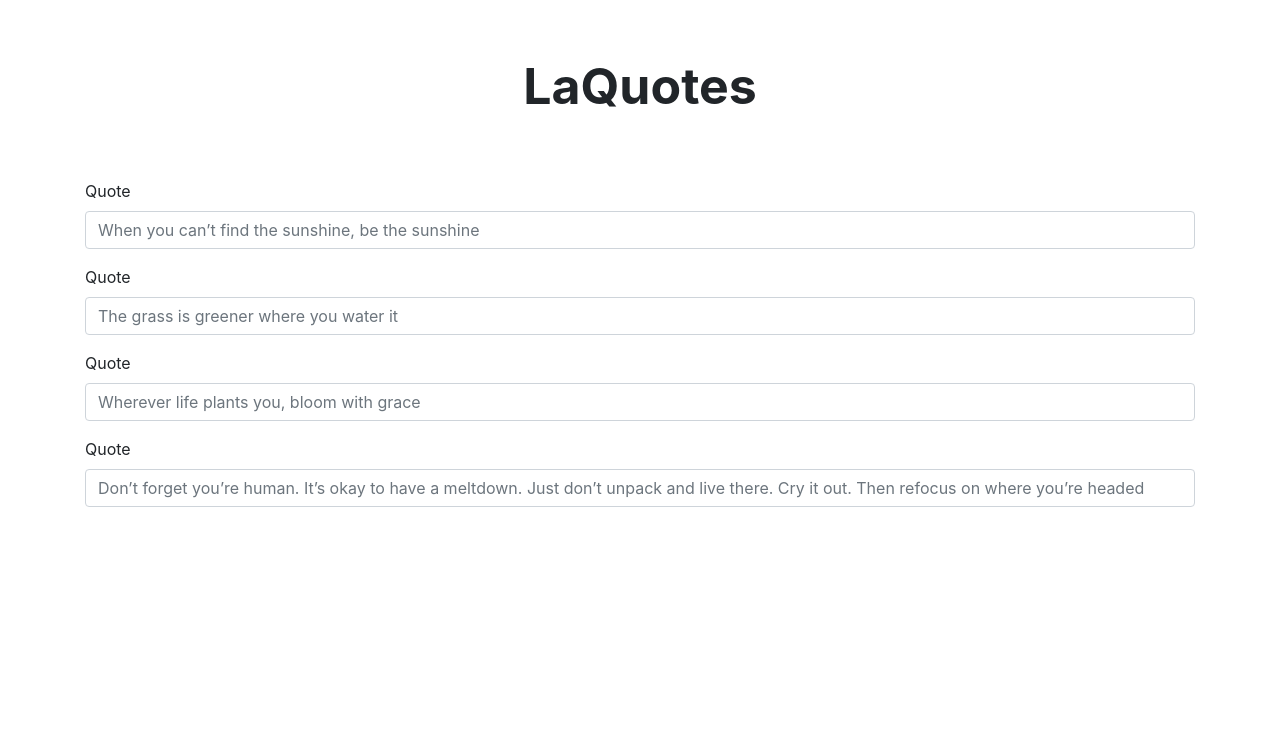
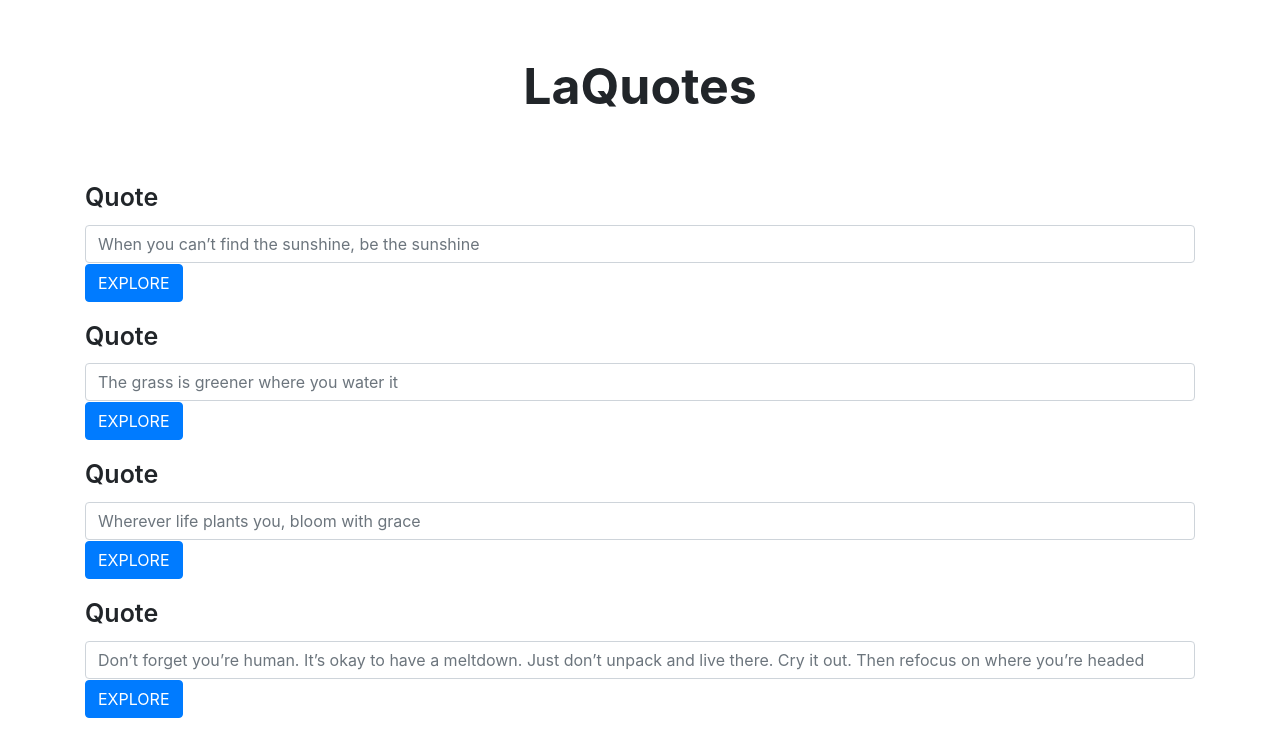
Before and after one commit to loisemuthoni/quote, an Angular app: page / in a window 1280 px wide. Shown: the top 756 px of the page. Built offline with nearby package versions, Linux system fonts and the light colour scheme.

Commit message:
added an explore button

```diff
--- a/src/app/app.component.css
+++ b/src/app/app.component.css
@@ -4,3 +4,8 @@ h1 {
     padding: 5%;
     font-size: 50px;
 }
+
+form {
+    font-size: 25px;
+    font-weight: 600;
+}
--- a/src/app/app.component.html
+++ b/src/app/app.component.html
@@ -10,18 +10,22 @@
             <div class="form-group">
                 <label for="formGroupExampleInput">Quote</label>
                 <input type="text" class="form-control" id="input" placeholder="When you can’t find the sunshine, be the sunshine">
+                <button _ngcontent-qdf-c1="" class="btn btn-primary">EXPLORE</button>
             </div>
             <div class="form-group">
                 <label for="formGroupExampleInput2">Quote</label>
                 <input type="text" class="form-control" id="input2" placeholder="The grass is greener where you water it">
+                <button _ngcontent-qdf-c1="" class="btn btn-primary">EXPLORE</button>
             </div>
             <div class="form-group">
                 <label for="formGroupExampleInput2">Quote</label>
                 <input type="text" class="form-control" id="input2" placeholder="Wherever life plants you, bloom with grace">
+                <button _ngcontent-qdf-c1="" class="btn btn-primary">EXPLORE</button>
             </div>
             <div class="form-group">
                 <label for="formGroupExampleInput2">Quote</label>
                 <input type="text" class="form-control" id="input2" placeholder="Don’t forget you’re human. It’s okay to have a meltdown. Just don’t unpack and live there. Cry it out. Then refocus on where you’re headed">
+                <button _ngcontent-qdf-c1="" class="btn btn-primary">EXPLORE</button>
             </div>
         </form>
     </div>
```
